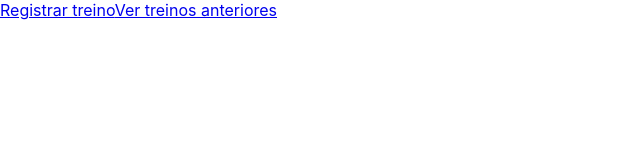
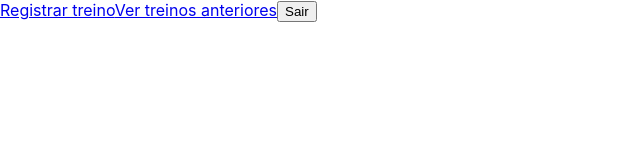
Before and after one commit to ArthurAndradee/Lift-Log-Frontend, a React (Create React App) app: page /welcome in a window 1280 px wide. Shown: the top 160 px of the page, without its empty margins (0-640 px from the left). Built offline with nearby package versions, Linux system fonts and the light colour scheme.

Commit message:
Fix: Fixed bugs with login fetching

```diff
--- a/src/helpers/workoutApiCalls.ts
+++ b/src/helpers/workoutApiCalls.ts
@@ -33,7 +33,6 @@
 
 export const logWorkout = async ( userId: number | null, exercise: string, sets: Set[]) => {
   if (userId && exercise) {
-
     if (!token) {
       alert('User is not authenticated.');
       return { logged: false };
--- a/src/pages/user-auth/user-auth.tsx
+++ b/src/pages/user-auth/user-auth.tsx
@@ -20,6 +20,7 @@
       const res = await axios.post('http://localhost:5000/api/users/login', { username, password });
 
       localStorage.setItem('token', res.data.token);
+      localStorage.setItem('userId', res.data.userId);
       console.log(res.data.token);
 
       navigate('/welcome');
--- a/src/pages/welcome/welcome.tsx
+++ b/src/pages/welcome/welcome.tsx
@@ -1,12 +1,21 @@
-import { Link } from 'react-router-dom';
+import { Link, useNavigate } from 'react-router-dom';
 import './welcome.css'
 
 function Welcome() {
+  const navigate = useNavigate()
+
+  const handleLogout = () => {
+    localStorage.removeItem('userId');
+    localStorage.removeItem('token');
+
+    navigate('/');
+  };
 
   return (
     <div>
       <Link to={'/workout-container'}>Registrar treino</Link>
       <Link to={'/previous-records'}>Ver treinos anteriores</Link>
+      <button onClick={handleLogout}>Sair</button>
     </div>
   );
 }
```
